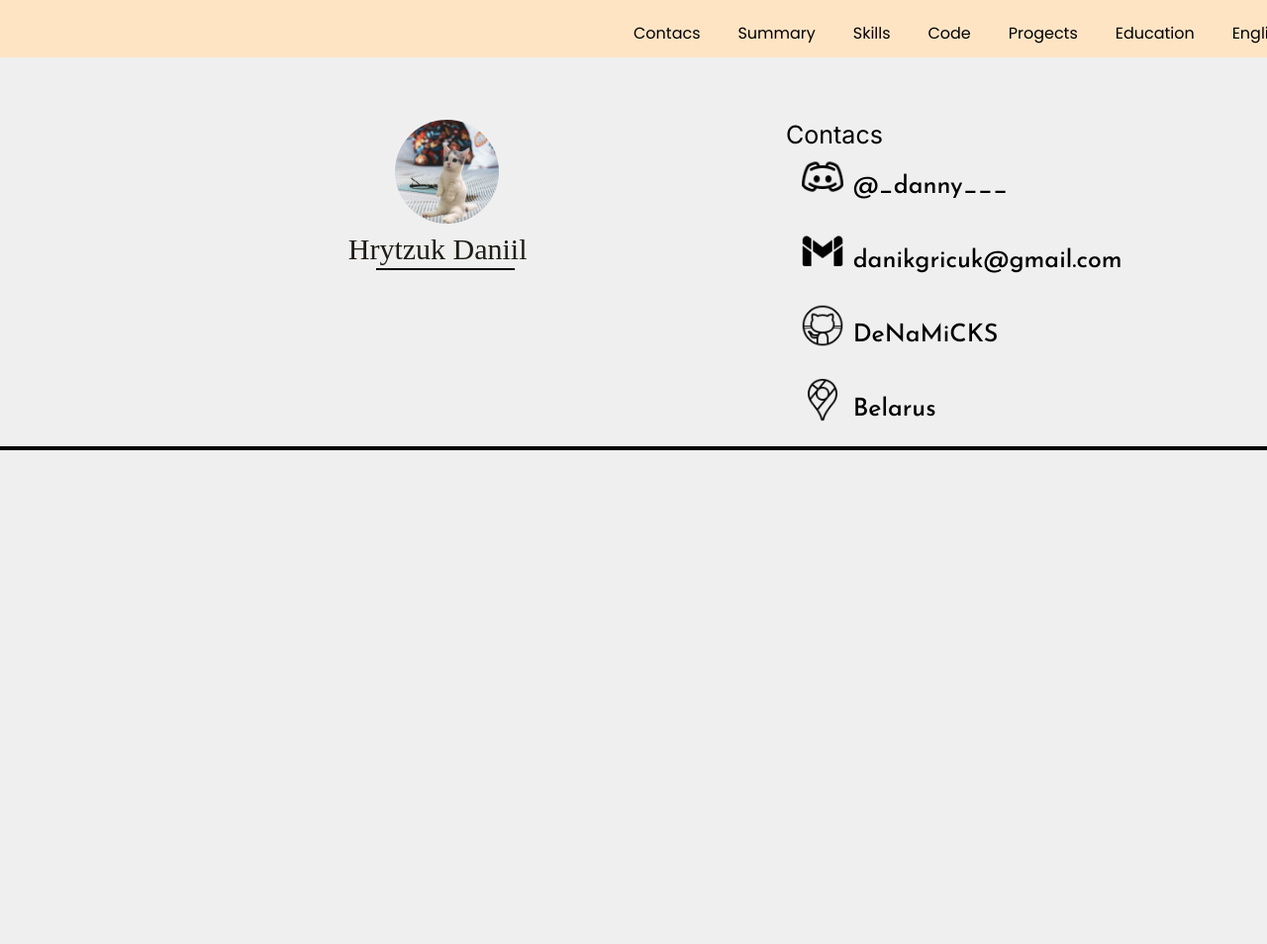
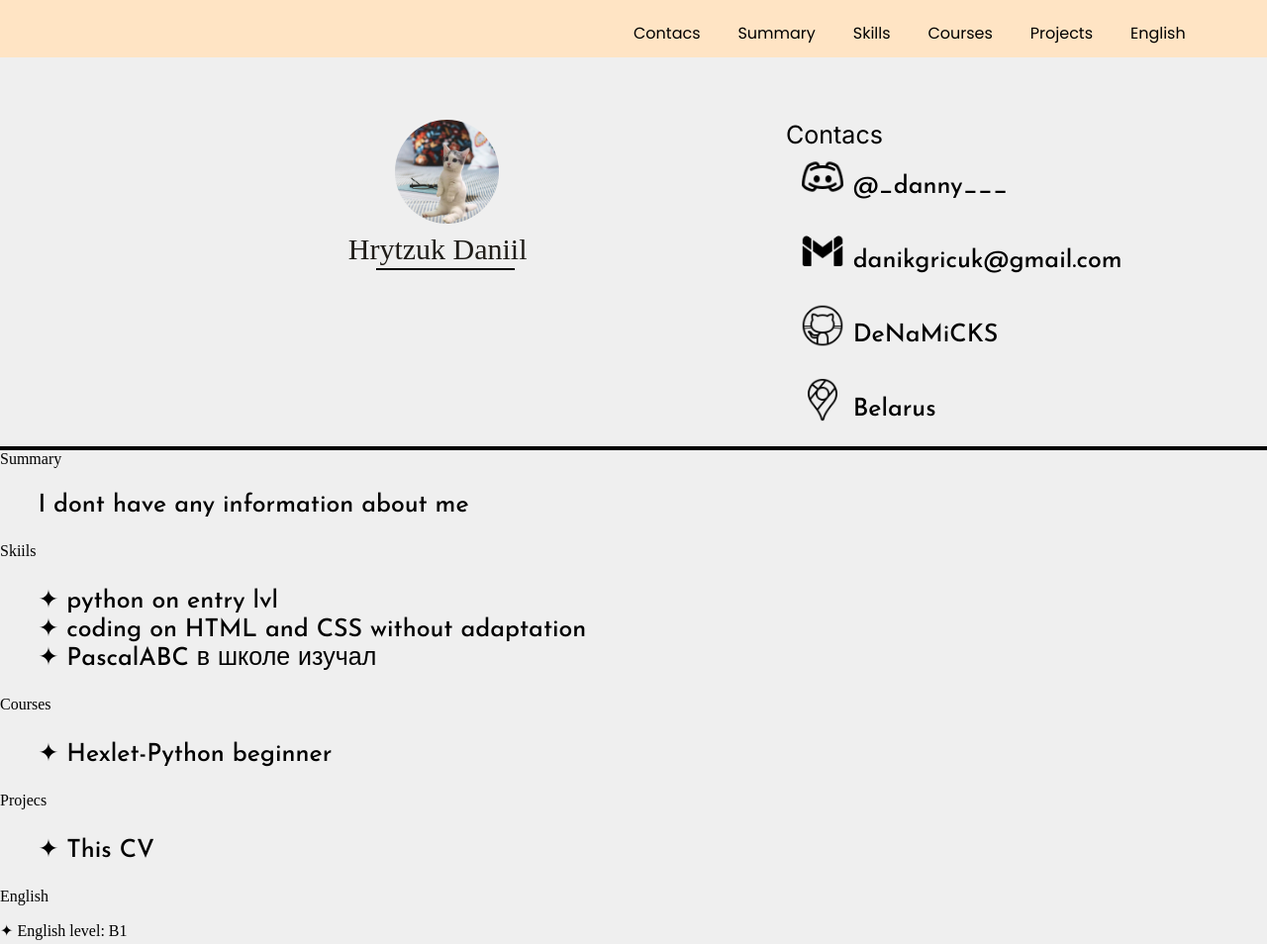
Before and after one commit to DeNaMiCKS/rsschool-cv, a plain HTML site: page index.html in a window 1280 px wide. Shown: the top 954 px of the page at 99% size. Drawn offline with Linux system fonts and the light colour scheme; a web font is replaced by a local one.

Commit message:
feat: Update index.html

```diff
--- a/index.html
+++ b/index.html
@@ -21,14 +21,12 @@
         <div class="contacs-top"><a class="btn-up" href="#contacs">Contacs</a></div>
         <div class="summary-top"><a class="btn-up" href="#summary">Summary</a></div>
         <div class="skills-top"><a class="btn-up" href="#skills">Skills</a></div>
-        <div class="code-top"><a class="btn-up" href="#code">Code</a></div>
-        <div class="projects-top"><a class="btn-up" href="#Progects">Progects</a></div>
-        <div class="education-top"><a class="btn-up" href="#education">Education</a></div>
+        <div class="education-top"><a class="btn-up" href="#courses">Courses</a></div>
+        <div class="projects-top"><a class="btn-up" href="#Progects">Projects</a></div>
         <div class="english-top"><a class="btn-up" href="#english">English</a></div>
     </div>
+    <div class="header">
 
-   <div class="header">
-        <div class="zero-line">
         <div class="first-line">
             <div class="ima-ava">
                 <div class="image-ava"><img class="ima"src="https://DeNaMiCKS.github.io/rsschool-cv/ava-11.png" alt="Nope"></div>
@@ -43,6 +41,35 @@
             </div>
          </div>
         <div class="line2"></div>
+        <div class="second-line">
+            <div class="for-line2">
+                <div class="first-text-two-line">
+                    <div class="Sumary" id="summary">Summary</div>
+                    <div class="text-line-2"><p class="texts">I dont have any information about me</p></div>
+                </div>
+                <div class="second-text-two-line">
+                    <div class="skills" id="skills">Skiils</div>
+                    <div class="text-line-2.2"><p class="texts">✦ python on entry lvl<br>✦ coding on HTML and CSS without adaptation<br>✦ PascalABC в школе изучал</p></div>
+                </div>
+            </div>
+            <div class="line3"></div>
+        </div>
+        <div class="third-line">
+            <div class="for-line3">
+                <div class="first-text-third-line">
+                    <div class="courses" id="courses">Courses</div>
+                    <div class="text-line-2"><p class="texts">✦ Hexlet-Python beginner</p></div>
+                </div>
+                <div class="second-text-two-line">
+                    <div class="skills" id="Progects">Projecs</div>
+                    <div class="text-line-2.2"><p class="texts">✦ This CV</p></div>
+                </div>
+            </div>
+            <div class="line3"></div>
+        </div>
+        <div class="last-line">
+            <div class="education" id="english">English</div>
+            <div class="last-line-text"><p class="texts-ed">✦ English level: B1</p></div>
         </div>
     </div>
     <div class="down">
```
Lines whose indentation alone changed are shown as unchanged.
